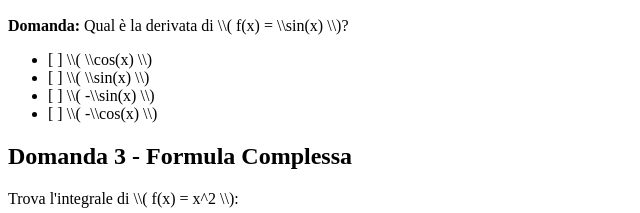
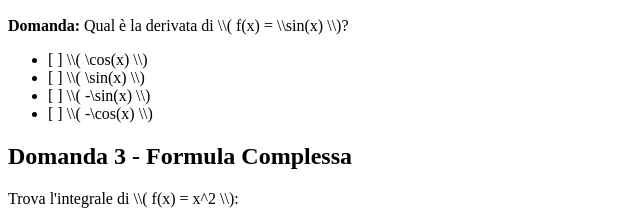
Before and after one commit to valerianoaiello/calcolodifferenziale24, a plain HTML site: page settimana7.html in a window 1280 px wide. Shown: the part 253-466 px from the top of the page, 0-640 px from the left. Drawn offline with nearby package versions, Linux system fonts and the light colour scheme.

Commit message:
Update settimana7.html

```diff
--- a/settimana7.html
+++ b/settimana7.html
@@ -24,10 +24,10 @@
     <h2>Domanda 2 - Risposta Multipla</h2>
     <p><strong>Domanda:</strong> Qual è la derivata di \\( f(x) = \\sin(x) \\)?</p>
     <ul>
-        <li>[ ] \\( \\cos(x) \\)</li>
-        <li>[ ] \\( \\sin(x) \\)</li>
-        <li>[ ] \\( -\\sin(x) \\)</li>
-        <li>[ ] \\( -\\cos(x) \\)</li>
+        <li>[ ] \\( \cos(x) \\)</li>
+        <li>[ ] \\( \sin(x) \\)</li>
+        <li>[ ] \\( -\sin(x) \\)</li>
+        <li>[ ] \\( -\cos(x) \\)</li>
     </ul>
 
     <h2>Domanda 3 - Formula Complessa</h2>
```
